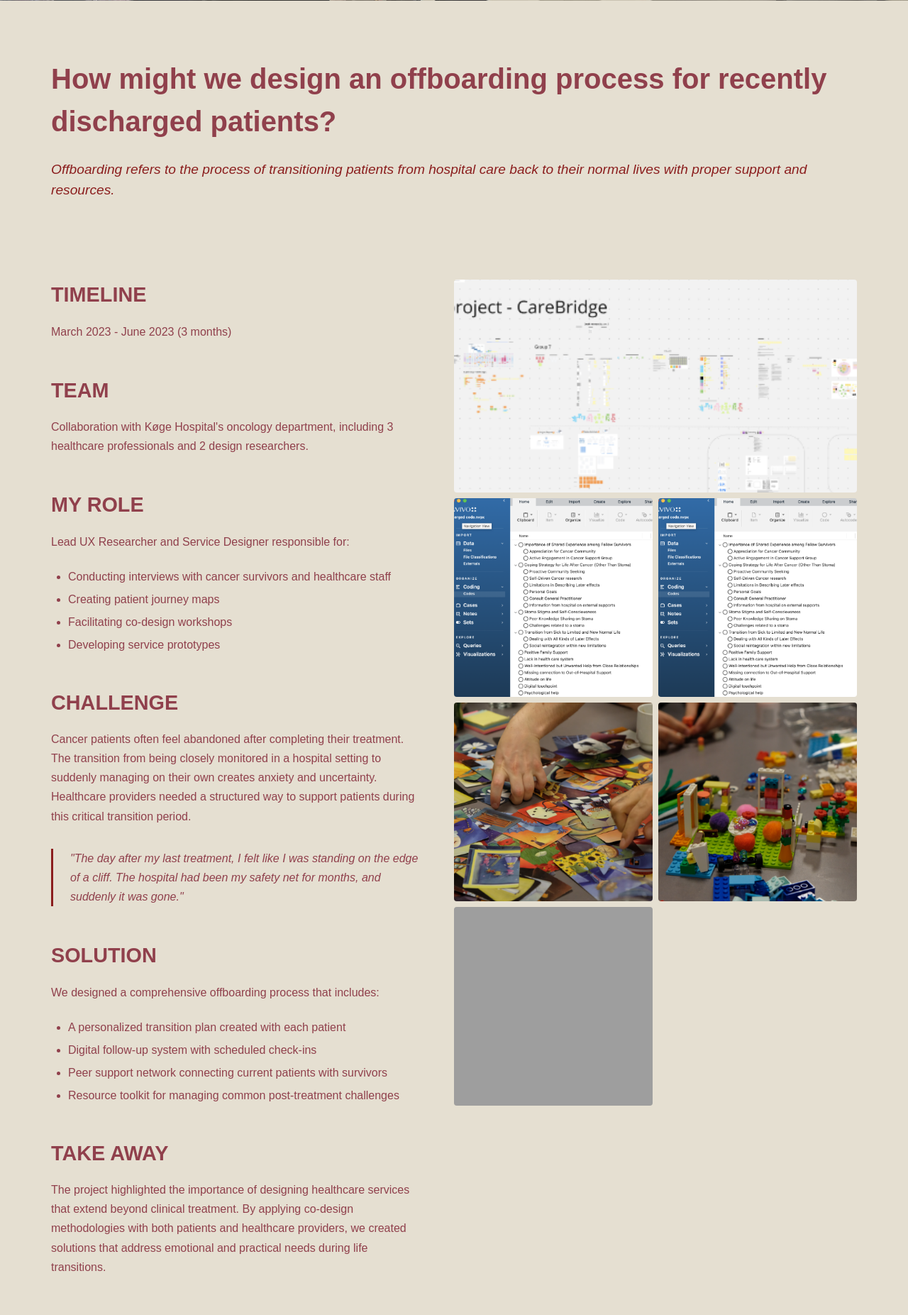
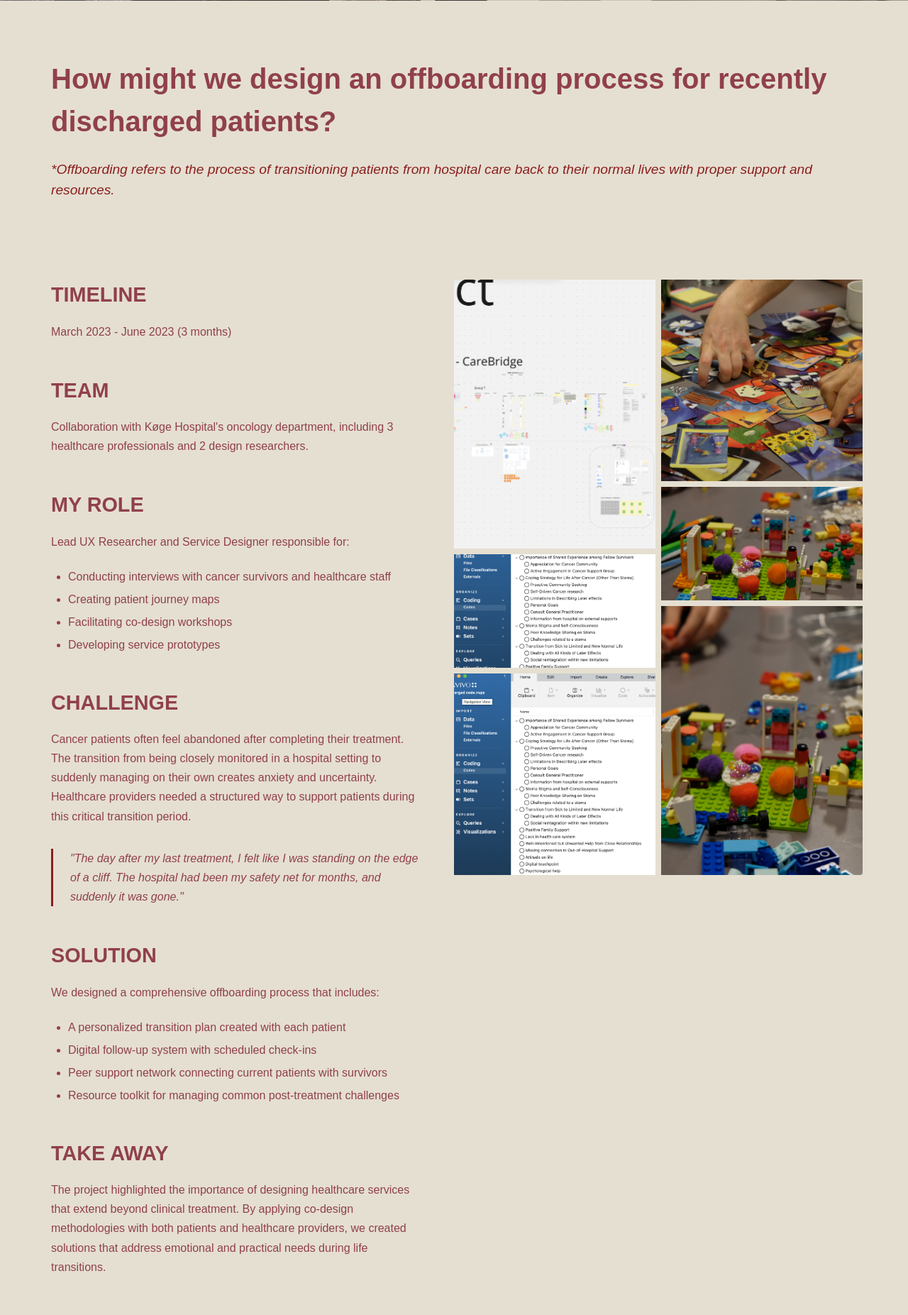
Before and after one commit to rinkun555/portfolio, a PHP site: page /kogehospital.html in a window 1280 px wide. Shown: the part 493-2346 px from the top of the page at 71% size. Run offline with PHP 8.4, Linux system fonts and the light colour scheme; some web fonts are replaced; grey boxes are pictures that could not be loaded.

Commit message:
hospital mosty done

```diff
--- a/kogehospital.html
+++ b/kogehospital.html
@@ -42,7 +42,7 @@
 
     <div class="container">
       <h1>How might we design an offboarding process for recently discharged patients?</h1>
-      <p class="subtitle">Offboarding refers to the process of transitioning patients from hospital care back to their normal lives with proper support and resources.</p>
+      <p class="subtitle">*Offboarding refers to the process of transitioning patients from hospital care back to their normal lives with proper support and resources.</p>
     </div>
 
     <div class="case-study-container">
@@ -105,16 +105,31 @@
         </div>
       </div>
 
-        <!-- Right Column - Image Gallery -->
-        <div class="image-column">
-            <img src="img/project_koge_cancerpathway.png" alt="Cancer pathway visualization" class="project-image horizontal">
+        <!-- Right Column - Split into Two Image Galleries -->
+        <div class="images-container">
+            <div class="image-column main">
+                <div class="image-wrapper">
+                    <img src="img/project_koge_cancerpathway.png" alt="Cancer pathway visualization" class="project-image portrait">
+                </div>
+                <div class="image-wrapper">
+                    <img src="img/project_koge_coding.png" alt="Qualitative coding process" class="project-image landscape">
+                </div>
+                <div class="image-wrapper">
+                    <img src="img/project_koge_coding.png" alt="Qualitative coding process" class="project-image square">
+                </div>
+            </div>
 
-            <img src="img/project_koge_coding.png" alt="Qualitative coding process" class="project-image square">
-            <img src="img/project_koge_coding.png" alt="Qualitative coding process" class="project-image square">
-
-            <img src="img/project_ikea_metaphorcards.png" alt="Metaphor cards used in workshops" class="project-image small">
-            <img src="img/project_ikea_legobricks.png" alt="LEGO bricks workshop" class="project-image small">
-            <img src="img/project_koge_cards.png" alt="Workshop materials" class="project-image small">
+            <div class="image-column secondary">
+                <div class="image-wrapper">
+                    <img src="img/project_ikea_metaphorcards.png" alt="Metaphor cards used in workshops" class="project-image square">
+                </div>
+                <div class="image-wrapper">
+                    <img src="img/project_ikea_legobricks.png" alt="LEGO bricks workshop" class="project-image landscape">
+                </div>
+                <div class="image-wrapper">
+                  <img src="img/project_ikea_legobricks.png" alt="LEGO bricks workshop" class="project-image portrait">
+              </div>
+            </div>
         </div>
     </div>
 
--- a/styles.css
+++ b/styles.css
@@ -860,20 +860,33 @@ footer {
 		min-width: 50%;
 		display: -ms-grid;
 		display: grid;
-		-ms-grid-columns: 1fr 0.5rem 1fr;
+		-ms-grid-columns: 1fr 0 1fr;
 		grid-template-columns: repeat(2, 1fr);
 		grid-auto-rows: -webkit-min-content;
 		grid-auto-rows: min-content;
-		gap: 0.5rem;
+		gap: 0;
+}
+.koge-hospital-page .case-study-container .image-column .project-image-wrapper {
+		overflow: hidden;
+		width: 100%;
+		height: 100%;
+		margin-bottom: 0.5rem;
 }
 .koge-hospital-page .case-study-container .image-column .project-image {
 		width: 100%;
 		height: 100%;
-		border-radius: 4px;
 		-o-object-fit: cover;
 		   object-fit: cover;
 		margin: 0;
 		display: block;
+		-webkit-transition: -webkit-transform 0.3s ease;
+		transition: -webkit-transform 0.3s ease;
+		transition: transform 0.3s ease;
+		transition: transform 0.3s ease, -webkit-transform 0.3s ease;
+}
+.koge-hospital-page .case-study-container .image-column .project-image:hover {
+		-webkit-transform: scale(1.02);
+		        transform: scale(1.02);
 }
 .koge-hospital-page .case-study-container .image-column .project-image.horizontal {
 		-ms-grid-column-span: 2;
@@ -895,14 +908,7 @@ footer {
 		-ms-grid-column-span: 1;
 		grid-column: span 1;
 		aspect-ratio: 1/1;
-}
-.koge-hospital-page .case-study-container .image-column .project-image:hover {
-		-webkit-transform: scale(1.02);
-		        transform: scale(1.02);
-		-webkit-transition: -webkit-transform 0.3s ease;
-		transition: -webkit-transform 0.3s ease;
-		transition: transform 0.3s ease;
-		transition: transform 0.3s ease, -webkit-transform 0.3s ease;
+		height: 200px;
 }
 .koge-hospital-page .case-study-container .image-column .image-caption {
 		-ms-grid-column-span: 2;
@@ -911,6 +917,62 @@ footer {
 		color: #8b1e1e;
 		margin-top: 0.5rem;
 		font-style: italic;
+}
+.koge-hospital-page .case-study-container .images-container {
+		-webkit-box-flex: 1;
+		    -ms-flex: 1;
+		        flex: 1;
+		min-width: 50%;
+		display: -webkit-box;
+		display: -ms-flexbox;
+		display: flex;
+		gap: 0.5rem;
+}
+.koge-hospital-page .case-study-container .images-container .image-column {
+		-webkit-box-flex: 2;
+		    -ms-flex: 2;
+		        flex: 2;
+		display: -webkit-box;
+		display: -ms-flexbox;
+		display: flex;
+		-webkit-box-orient: vertical;
+		-webkit-box-direction: normal;
+		    -ms-flex-direction: column;
+		        flex-direction: column;
+		gap: 0.5rem;
+}
+.koge-hospital-page .case-study-container .images-container .image-column .image-wrapper {
+		overflow: hidden;
+		width: 100%;
+}
+.koge-hospital-page .case-study-container .images-container .image-column .image-wrapper:last-child {
+		margin-bottom: 0;
+}
+.koge-hospital-page .case-study-container .images-container .image-column .project-image {
+		width: 100%;
+		-o-object-fit: cover;
+		   object-fit: cover;
+		display: block;
+		-webkit-transition: -webkit-transform 0.3s ease;
+		transition: -webkit-transform 0.3s ease;
+		transition: transform 0.3s ease;
+		transition: transform 0.3s ease, -webkit-transform 0.3s ease;
+}
+.koge-hospital-page .case-study-container .images-container .image-column .project-image:hover {
+		-webkit-transform: scale(1.07);
+		        transform: scale(1.07);
+}
+.koge-hospital-page .case-study-container .images-container .image-column .project-image.portrait {
+		aspect-ratio: 3/4;
+		width: 100%;
+}
+.koge-hospital-page .case-study-container .images-container .image-column .project-image.landscape {
+		aspect-ratio: 16/9;
+		width: 100%;
+}
+.koge-hospital-page .case-study-container .images-container .image-column .project-image.square {
+		aspect-ratio: 1/1; /* Perfect square */
+		width: 100%;
 }
 @media (max-width: 1200px) {
 		.koge-hospital-page .case-study-container {
@@ -952,6 +1014,16 @@ footer {
 				min-height: auto;
 				aspect-ratio: 1/1;
 		}
+		.koge-hospital-page .case-study-container .images-container {
+				-webkit-box-orient: vertical;
+				-webkit-box-direction: normal;
+				    -ms-flex-direction: column;
+				        flex-direction: column;
+		}
+		.koge-hospital-page .case-study-container .images-container .image-column-main,
+		.koge-hospital-page .case-study-container .images-container .image-column-secondary {
+				width: 100%;
+		}
 }
 
 /* その他のページクラスにも同じ背景色を適用 */
--- a/styles.scss
+++ b/styles.scss
@@ -709,15 +709,26 @@ footer {
       display: grid;
       grid-template-columns: repeat(2, 1fr);
       grid-auto-rows: min-content;
-      gap: 0.5rem;
+      gap: 0; // gap を 0 に設定
+
+      .project-image-wrapper {
+      overflow: hidden; // Move overflow to the wrapper
+      width: 100%;
+      height: 100%;
+      margin-bottom: 0.5rem;
+      }
 
       .project-image {
       width: 100%;
       height: 100%;
-        border-radius: 4px;
       object-fit: cover;
       margin: 0;
       display: block;
+      transition: transform 0.3s ease; // Move transition to default state
+
+      &:hover {
+        transform: scale(1.02);
+      }
 
       &.horizontal {
         grid-column: span 2;
@@ -738,11 +749,7 @@ footer {
       &.small {
         grid-column: span 1;
         aspect-ratio: 1/1;
-        }
-
-        &:hover {
-          transform: scale(1.02);
-          transition: transform 0.3s ease;
+        height: 200px;
       }
       }
 
@@ -752,6 +759,55 @@ footer {
         color: #8b1e1e;
         margin-top: 0.5rem;
         font-style: italic;
+      }
+    }
+
+    .images-container {
+      flex: 1;
+      min-width: 50%;
+      display: flex;
+      gap: 0.5rem;
+
+      .image-column {
+        flex: 2;
+        display: flex;
+        flex-direction: column;
+        gap: 0.5rem;
+
+        .image-wrapper {
+          overflow: hidden;
+          width: 100%;
+
+          &:last-child {
+            margin-bottom: 0;
+          }
+        }
+
+        .project-image {
+          width: 100%;
+          object-fit: cover;
+          display: block;
+          transition: transform 0.3s ease;
+
+          &:hover {
+            transform: scale(1.07);
+          }
+
+          &.portrait {
+            aspect-ratio: 3/4;
+            width: 100%;
+          }
+
+          &.landscape {
+            aspect-ratio: 16/9;
+            width: 100%;
+          }
+
+          &.square {
+            aspect-ratio: 1/1; /* Perfect square */
+            width: 100%;
+          }
+        }
       }
     }
   }
@@ -798,6 +854,15 @@ footer {
         }
       }
     }
+
+    .case-study-container .images-container {
+      flex-direction: column;
+
+      .image-column-main,
+      .image-column-secondary {
+        width: 100%;
+      }
+    }
   }
 }
 
```
Lines whose indentation alone changed are shown as unchanged.
